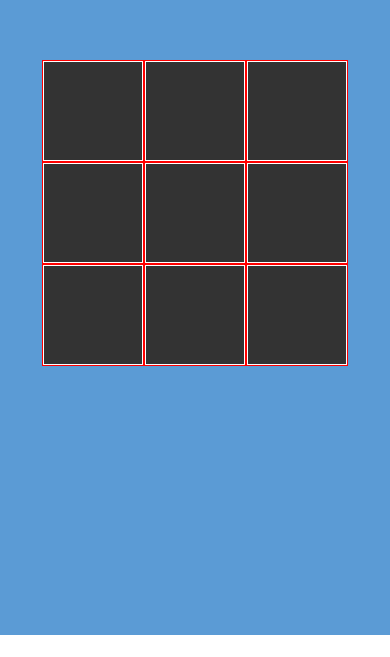
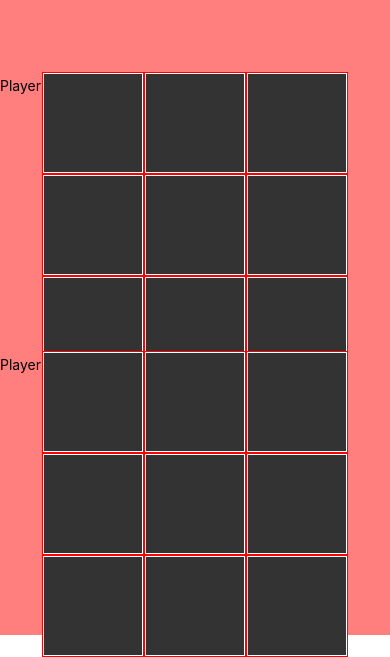
Before and after one commit to tylin777/tic-tac-toe, a React Native app: screen / in a window 390 px wide. Shown: the part 209-866 px from the top of the page. Before the commit the page ends 844 px from the top, so only its background shows below. Built offline with nearby package versions, Linux system fonts and the light colour scheme.

Commit message:
feat: add 1/3 winning criteria (3 in a row) and move state management up to GameTable, add EndGameModal

```diff
--- a/App.tsx
+++ b/App.tsx
@@ -1,21 +1,13 @@
 import React from 'react';
-import type {PropsWithChildren} from 'react';
-import {
-  SafeAreaView,
-  ScrollView,
-  StatusBar,
-  Text,
-  useColorScheme,
-  View,
-} from 'react-native';
+import { SafeAreaView } from 'react-native';
 
 import { STYLES } from './constants/Styles';
-import Board from './components/Board';
+import GameTable from './components/GameTable';
 
 function App(): React.JSX.Element {
   return (
     <SafeAreaView style={STYLES.safeArea}>
-      <Board />
+      <GameTable />
     </SafeAreaView>
   );
 }
--- a/components/Board.tsx
+++ b/components/Board.tsx
@@ -1,26 +1,21 @@
-import React, { useState } from 'react';
+import React from 'react';
 import { View } from 'react-native';
 
-import { PLAYER_ONE, PLAYER_TWO } from '../constants/Constants';
 import { STYLES } from '../constants/Styles';
+import { TileCoordinate } from '../models/TileCoordinate';
 import Row from './Row';
 
-function Board(): React.JSX.Element {
-  const [currentPlayer, setCurrentPlayer] = useState(PLAYER_ONE);
+type BoardProps = {
+  rowMap: Map<number, Map<number, number[]>>,
+  onTileSelected: (coordinate: TileCoordinate) => void,
+}
 
-  const toggleTurn = () => {
-    if (currentPlayer === PLAYER_ONE) {
-      setCurrentPlayer(PLAYER_TWO);
-    } else {
-      setCurrentPlayer(PLAYER_ONE);
-    }
-  }
-
+function Board({ rowMap, onTileSelected } : BoardProps): React.JSX.Element {
   return (
     <View style={STYLES.board}>
-      <Row rowIndex={0} onTileSelected={toggleTurn} currentPlayer={currentPlayer} />
-      <Row rowIndex={1} onTileSelected={toggleTurn} currentPlayer={currentPlayer} />
-      <Row rowIndex={2} onTileSelected={toggleTurn} currentPlayer={currentPlayer} />
+      <Row rowIndex={0} rowMap={rowMap} onTileSelected={onTileSelected} />
+      <Row rowIndex={1} rowMap={rowMap} onTileSelected={onTileSelected} />
+      <Row rowIndex={2} rowMap={rowMap} onTileSelected={onTileSelected} />
     </View>
   );
 }
--- /dev/null
+++ b/components/EndGameModal.tsx
@@ -0,0 +1,83 @@
+/*
+ * creds: https://reactnative.dev/docs/modal
+ */
+
+import React, {useState} from 'react';
+import {Alert, Modal, StyleSheet, Text, Pressable, View} from 'react-native';
+
+import { PLAYER_ONE, UNSELECTED } from '../constants/Constants';
+
+type EndGameModalProps = {
+  winningPlayer: integer,
+  onReset: () => void,
+}
+
+function EndGameModal({ winningPlayer, onReset } : EndGameModalProps): React.JSX.Element {
+  return (
+    <View style={styles.centeredView}>
+      <Modal
+        animationType="slide"
+        transparent={true}
+        visible={winningPlayer !== UNSELECTED}
+        onRequestClose={onReset}>
+        <View style={styles.centeredView}>
+          <View style={styles.modalView}>
+            <Text style={styles.modalText}>{winningPlayer === PLAYER_ONE ? 'Player 1 wins!' : 'Player 2 wins!'}</Text>
+            <Pressable
+              style={[styles.button, styles.buttonClose]}
+              onPress={onReset}>
+              <Text style={styles.textStyle}>Play Again?</Text>
+            </Pressable>
+          </View>
+        </View>
+      </Modal>
+    </View>
+  );
+};
+
+const styles = StyleSheet.create({
+  centeredView: {
+    flex: 1,
+    justifyContent: 'center',
+    alignItems: 'center',
+    marginTop: 24,
+    zIndex: 1,
+  },
+  modalView: {
+    margin: 24,
+    backgroundColor: 'white',
+    borderRadius: 24,
+    padding: 32,
+    alignItems: 'center',
+    shadowColor: '#000',
+    shadowOffset: {
+      width: 0,
+      height: 2,
+    },
+    shadowOpacity: 0.25,
+    shadowRadius: 4,
+    elevation: 4,
+  },
+  button: {
+    borderRadius: 24,
+    padding: 16,
+    elevation: 2,
+  },
+  buttonOpen: {
+    backgroundColor: '#F194FF',
+  },
+  buttonClose: {
+    backgroundColor: '#2196F3',
+  },
+  textStyle: {
+    color: 'white',
+    fontWeight: 'bold',
+    textAlign: 'center',
+  },
+  modalText: {
+    marginBottom: 16,
+    textAlign: 'center',
+  },
+});
+
+export default EndGameModal;
--- /dev/null
+++ b/components/GameTable.tsx
@@ -0,0 +1,85 @@
+import React, { useState } from 'react';
+import { Text, View } from 'react-native';
+
+import { COLORS } from '../constants/Colors';
+import { PLAYER_ONE, PLAYER_TWO, UNSELECTED } from '../constants/Constants';
+import { STYLES } from '../constants/Styles';
+import Board from './Board';
+import EndGameModal from './EndGameModal';
+
+function GameTable(): React.JSX.Element {
+  const [currentPlayer, setCurrentPlayer] = useState(PLAYER_ONE);
+  const [winningPlayer, setWinningPlayer] = useState(UNSELECTED);
+
+  const [rowMap, setRowMap] = useState<Map<number, Map<number, number[]>>>(new Map());
+
+  const toggleTurn = () => {
+    if (currentPlayer === PLAYER_ONE) {
+      setCurrentPlayer(PLAYER_TWO);
+    } else {
+      setCurrentPlayer(PLAYER_ONE);
+    }
+  }
+
+  const checkIsWinningMove = (threeInARow: IterableIterator<number>) => {
+    let sum = 0;
+        for (const playerValue of threeInARow) {
+          sum += playerValue;
+        }
+
+    for (playerValue in threeInARow) {
+      console.log("TYLOG: checkIsWinningMove. playerValue " + playerValue);
+      sum += value;
+    }
+
+    return Math.abs(sum) === 3;
+  }
+
+  const onTileSelected = (coordinate: TileCoordinate) => {
+    if (!rowMap.has(coordinate.row)) {
+      rowMap.set(coordinate.row, new Map<number, number[]>());
+    }
+
+    const row = rowMap.get(coordinate.row);
+
+    if (!row.has(coordinate.column)) {
+      row.set(coordinate.column, currentPlayer);
+
+      const isWinningMove = checkIsWinningMove(row.values());
+      if (isWinningMove) {
+        setWinningPlayer(currentPlayer);
+      }
+
+      setRowMap(rowMap);
+
+      if (!isWinningMove) {
+        toggleTurn();
+      }
+    }
+  }
+
+  const onReset = () => {
+    setCurrentPlayer(PLAYER_ONE);
+    setWinningPlayer(UNSELECTED);
+
+    setRowMap(new Map());
+  }
+
+  const backgroundStyle = {
+    backgroundColor: currentPlayer === PLAYER_ONE ? COLORS.lightRed
+      : currentPlayer === PLAYER_TWO ? COLORS.lightBlue
+      : COLORS.lightGrey,
+  };
+
+  return (
+    <View style={[STYLES.gameTable, backgroundStyle]}>
+      <EndGameModal winningPlayer={winningPlayer} onReset={onReset} />
+      <Text>Player 1</Text>
+      <Board rowMap={rowMap} onTileSelected={currentPlayer === PLAYER_ONE ? onTileSelected : () => {}} />
+      <Text>Player 2</Text>
+      <Board rowMap={rowMap} onTileSelected={currentPlayer === PLAYER_TWO ? onTileSelected : () => {}} />
+    </View>
+  );
+}
+
+export default GameTable;
--- a/components/Row.tsx
+++ b/components/Row.tsx
@@ -7,16 +7,17 @@ import Tile from './Tile';
 
 type RowProps = {
   rowIndex: integer,
+  rowMap: Map<number, Map<number, number[]>>,
   onTileSelected: (coordinate: TileCoordinate) => void,
-  currentPlayer: integer,
 }
 
-function Row({ rowIndex, onTileSelected, currentPlayer} : RowProps): React.JSX.Element {
+function Row({ rowIndex, rowMap, onTileSelected } : RowProps): React.JSX.Element {
+
   return (
     <View style={STYLES.row}>
-      <Tile coordinate={{row: rowIndex, column: 0}} onTileSelected={onTileSelected} currentPlayer={currentPlayer} />
-      <Tile coordinate={{row: rowIndex, column: 1}} onTileSelected={onTileSelected} currentPlayer={currentPlayer} />
-      <Tile coordinate={{row: rowIndex, column: 2}} onTileSelected={onTileSelected} currentPlayer={currentPlayer} />
+      <Tile coordinate={{row: rowIndex, column: 0}} rowMap={rowMap} onTileSelected={onTileSelected} />
+      <Tile coordinate={{row: rowIndex, column: 1}} rowMap={rowMap} onTileSelected={onTileSelected} />
+      <Tile coordinate={{row: rowIndex, column: 2}} rowMap={rowMap} onTileSelected={onTileSelected} />
     </View>
   );
 }
--- a/components/Tile.tsx
+++ b/components/Tile.tsx
@@ -1,4 +1,4 @@
-import React, { useState } from 'react';
+import React from 'react';
 import {
   Text,
   TouchableNativeFeedback,
@@ -6,40 +6,36 @@ import {
 } from 'react-native';
 
 import { COLORS } from '../constants/Colors';
-import { PLAYER_ONE, PLAYER_TWO } from '../constants/Constants';
+import { PLAYER_ONE, PLAYER_TWO, UNSELECTED } from '../constants/Constants';
 import { STYLES } from '../constants/Styles';
 import { TileCoordinate } from '../models/TileCoordinate';
 
 type TileProps = {
   coordinate: TileCoordinate,
+  rowMap: Map<number, Map<number, number[]>>,
   onTileSelected: (coordinate: TileCoordinate) => void,
-  currentPlayer: integer,
 }
 
-function Tile({ coordinate, onTileSelected, currentPlayer} : TileProps): React.JSX.Element {
-  const [playerSelected, setPlayerSelected] = useState(0);
+function Tile({ coordinate, rowMap, onTileSelected } : TileProps): React.JSX.Element {
+  let selectedByPlayer = UNSELECTED;
+  if (rowMap.has(coordinate.row)) {
+    if ((rowMap.get(coordinate.row)).has(coordinate.column)) {
+      selectedByPlayer = (rowMap.get(coordinate.row)).get(coordinate.column);
+    }
+  }
 
   const backgroundStyle = {
-    backgroundColor: playerSelected === PLAYER_ONE ? COLORS.boldRed
-      : playerSelected === PLAYER_TWO ? COLORS.boldBlue
+    backgroundColor: selectedByPlayer === PLAYER_ONE ? COLORS.boldRed
+      : selectedByPlayer === PLAYER_TWO ? COLORS.boldBlue
       : COLORS.boldGrey,
   };
 
-  const onTilePressed = () => {
-    console.log("TYLOG: player " + (currentPlayer === PLAYER_ONE ? 1 : 2) + " has selected tile coordinate: [" + coordinate.row + ", " + coordinate.column + "]");
-
-    if (playerSelected === 0) {
-      setPlayerSelected(currentPlayer);
-      onTileSelected(coordinate);
-    }
-  };
-
   return (
-    <TouchableNativeFeedback onPress={onTilePressed}>
+    <TouchableNativeFeedback onPress={() => onTileSelected(coordinate)}>
       <View style={[STYLES.tile, backgroundStyle]}>
         <Text style={STYLES.text}>
-          {playerSelected === PLAYER_ONE ? 'x'
-            : playerSelected === PLAYER_TWO ? 'o'
+          {selectedByPlayer === PLAYER_ONE ? 'x'
+            : selectedByPlayer === PLAYER_TWO ? 'o'
             : ''}
           </Text>
       </View>
--- a/constants/Constants.tsx
+++ b/constants/Constants.tsx
@@ -1,4 +1,6 @@
 const PLAYER_ONE = 1;
 const PLAYER_TWO = -1;
 
-export { PLAYER_ONE, PLAYER_TWO };
+const UNSELECTED = 0;
+
+export { PLAYER_ONE, PLAYER_TWO, UNSELECTED };
--- a/constants/Styles.tsx
+++ b/constants/Styles.tsx
@@ -5,6 +5,10 @@ const STYLES = StyleSheet.create({
   board: {
     alignItems: 'center',
     justifyContent: 'center',
+    flex: 1,
+    flexDirection: 'column',
+  },
+  gameTable: {
     flex: 1,
     flexDirection: 'column',
   },
```
